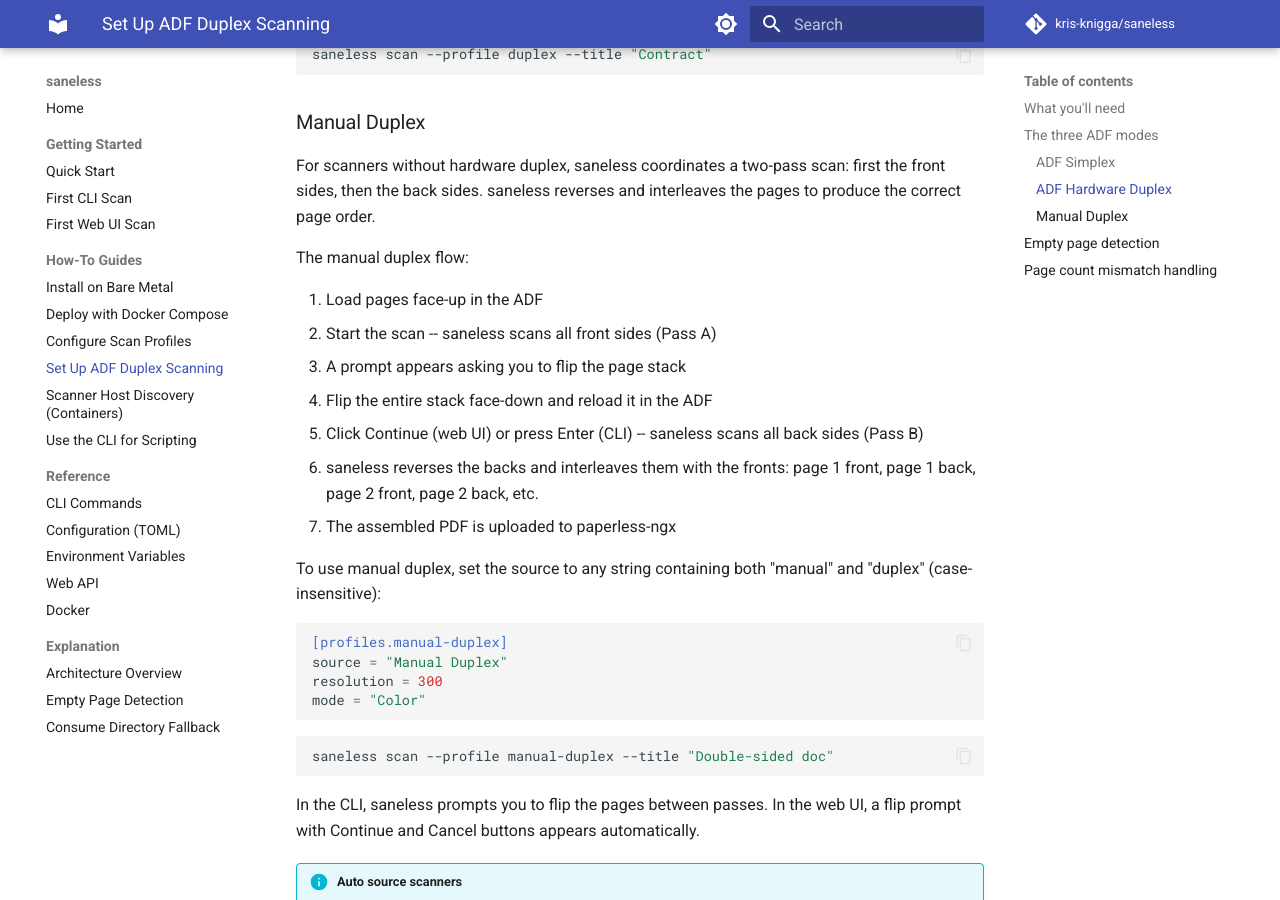
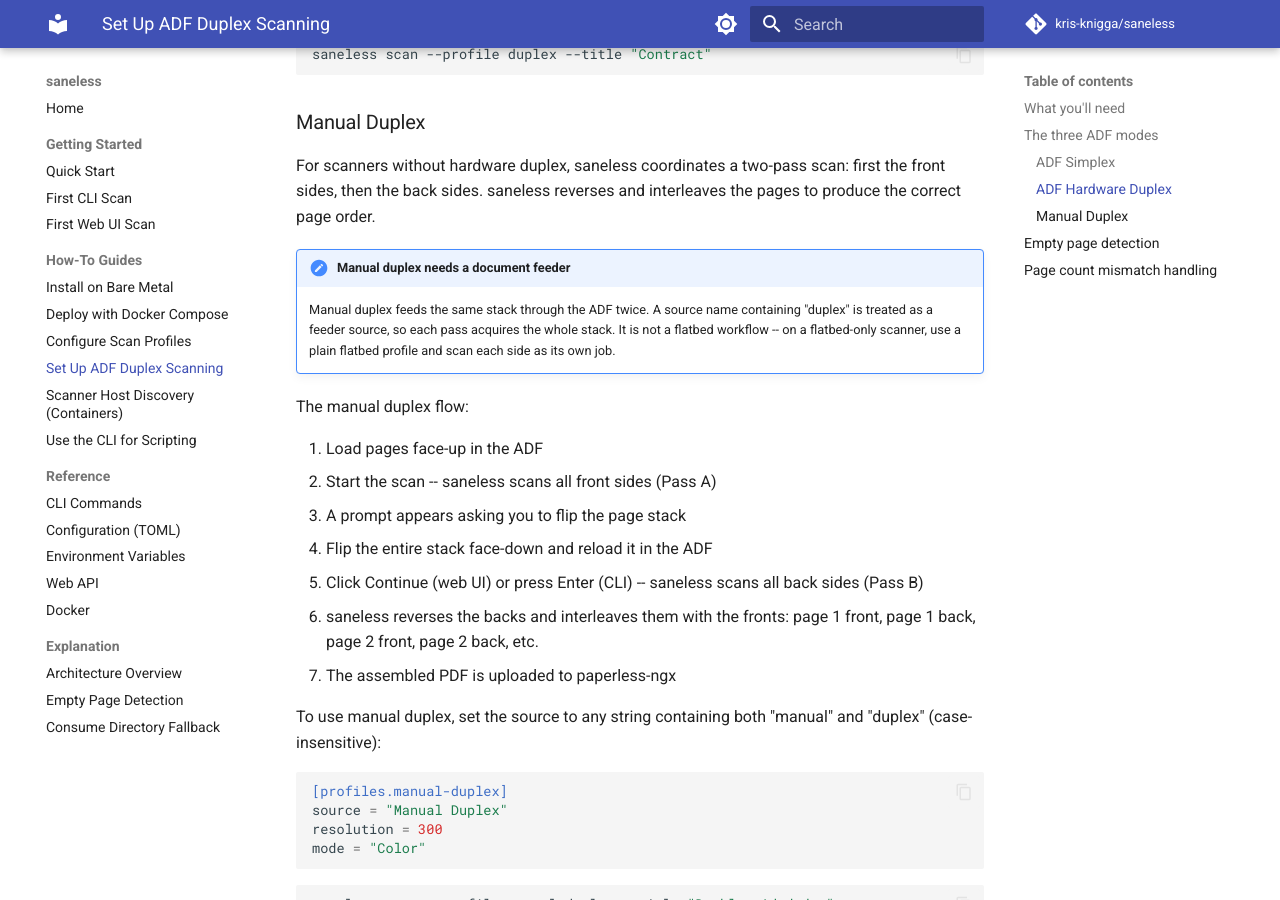
Before and after one commit to kdknigga/saneless, an MkDocs documentation site: the page built from docs/how-to/set-up-adf-duplex.md, in a window 1280 px wide and 900 px high, scrolled down 962 px. Built offline with MkDocs 1.6.1 and Material for MkDocs 9.7.7, drawn with Linux system fonts in a browser that asks for light colours; comment, search, counter and statistics services are not loaded.

Commit message:
docs(21): record CR-01 resolution and document manual-duplex feeder requirement
Code review CR-01 found that classify_source tests "duplex" before the feeder
tokens, so "Manual Duplex" and "Card Duplex" route to multi_scan() -- beyond
D-11's original "unambiguously feeders" wording.

Kept the shipped behaviour by user decision. The docs prescribe
source = "Manual Duplex" and promise the ADF scans all front sides, but the
pre-phase rule ("adf" in source) was False for that string and routed to
snap(), producing one page per pass. The documented workflow was broken; this
repairs it.

Amends D-11 to cover duplex-named sources and adds a note that manual duplex
requires a feeder.

Co-Authored-By: Claude Opus 5 <noreply@anthropic.com>
Claude-Session: https://claude.ai/code/session_01Qv5DSDnD5R3JQEHCiAfBMG

```diff
--- a/docs/how-to/set-up-adf-duplex.md
+++ b/docs/how-to/set-up-adf-duplex.md
@@ -42,6 +42,12 @@ saneless scan --profile duplex --title "Contract"
 ### Manual Duplex
 
 For scanners without hardware duplex, saneless coordinates a two-pass scan: first the front sides, then the back sides. saneless reverses and interleaves the pages to produce the correct page order.
+
+!!! note "Manual duplex needs a document feeder"
+    Manual duplex feeds the same stack through the ADF twice. A source name
+    containing "duplex" is treated as a feeder source, so each pass acquires the
+    whole stack. It is not a flatbed workflow -- on a flatbed-only scanner, use a
+    plain flatbed profile and scan each side as its own job.
 
 The manual duplex flow:
 
```
